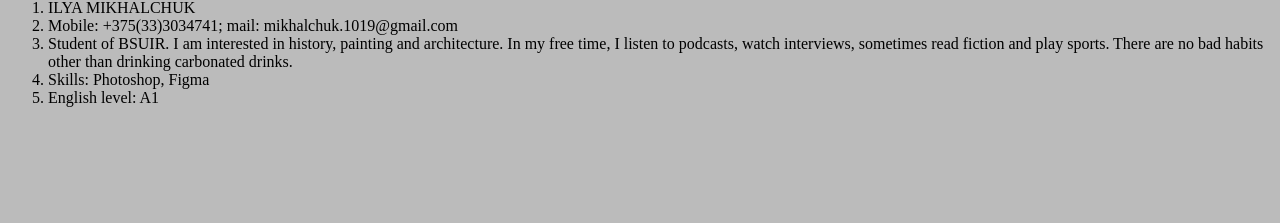
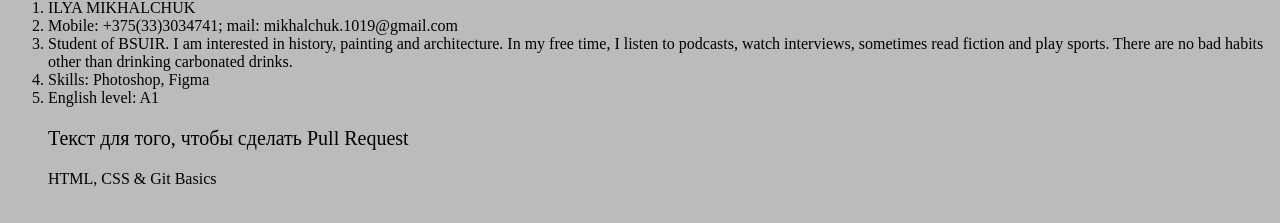
Before and after one commit to IlyaMikhalcuk/rsschool-cv, a plain HTML site: page index.html in a window 1280 px wide. Shown: the part 501-724 px from the top of the page. Drawn offline with Linux system fonts and the light colour scheme.

Commit message:
feat: added text for Pull Request

```diff
--- a/index.html
+++ b/index.html
@@ -14,6 +14,11 @@
     <li>Student of BSUIR. I am interested in history, painting and architecture. In my free time, I listen to podcasts, watch interviews, sometimes read fiction and play sports. There are no bad habits other than drinking carbonated drinks.</li>
     <li>Skills: Photoshop, Figma</li>
     <li>English level: A1</li>
+    <p style="font-size: 20px;">
+        Текст для того, чтобы сделать Pull Request
+
+        <p>HTML, CSS & Git Basics</p>
+    </p>
 
 </body>
 
```
